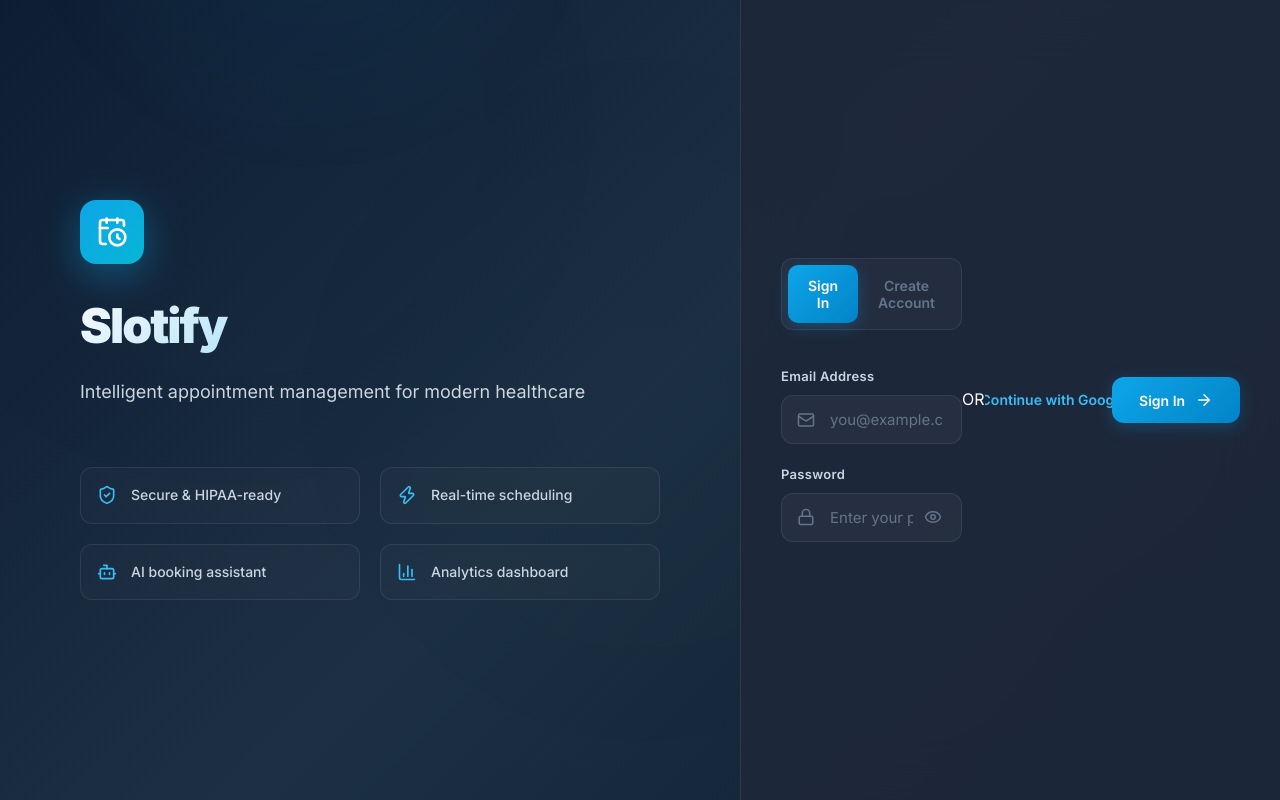
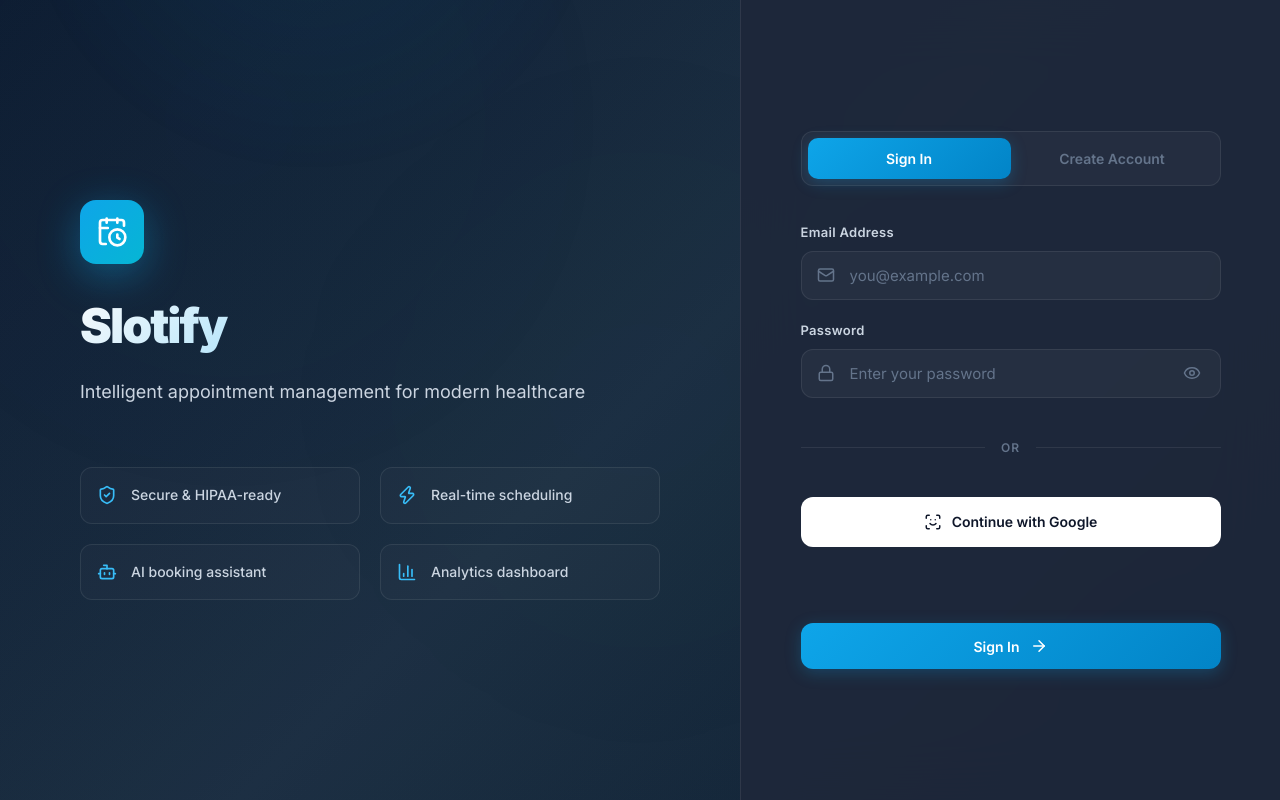
Before and after one commit to Goventhan360/slotify, a website: page public/index.html in a window 1280 px wide. Drawn offline with nearby package versions, Linux system fonts and the light colour scheme.

Commit message:
Fix UI structure and add Google button styles

```diff
--- a/public/style.css
+++ b/public/style.css
@@ -168,19 +168,25 @@ a:hover {
 }
 
 @keyframes glowFloat {
-    0%, 100% {
+
+    0%,
+    100% {
         transform: translate(0, 0) scale(1);
     }
+
     50% {
         transform: translate(30px, -30px) scale(1.1);
     }
 }
 
 @keyframes glowPulse {
-    0%, 100% {
+
+    0%,
+    100% {
         opacity: 0.3;
         transform: translate(-50%, -50%) scale(1);
     }
+
     50% {
         opacity: 0.5;
         transform: translate(-50%, -50%) scale(1.15);
@@ -345,6 +351,51 @@ a:hover {
 }
 
 /* ===== INPUT FIELDS ===== */
+
+/* Auth Separator */
+.auth-separator {
+    display: flex;
+    align-items: center;
+    justify-content: center;
+    margin: 20px 0;
+}
+
+.auth-separator::before,
+.auth-separator::after {
+    content: '';
+    flex: 1;
+    height: 1px;
+    background: var(--border);
+}
+
+.auth-separator span {
+    padding: 0 16px;
+    font-size: 12px;
+    font-weight: 600;
+    color: var(--text-muted);
+    text-transform: uppercase;
+    letter-spacing: 1px;
+}
+
+/* Google Button */
+.google-btn {
+    background: white;
+    color: #0F172A;
+    border: 1px solid white;
+    width: 100%;
+    margin-bottom: 20px;
+}
+
+.google-btn:hover {
+    background: #F1F5F9;
+    box-shadow: 0 4px 16px rgba(255, 255, 255, 0.15);
+    transform: translateY(-2px);
+}
+
+.google-btn svg {
+    color: #0F172A;
+}
+
 .input-group {
     animation: fadeUp 0.4s ease backwards;
 }
@@ -819,8 +870,17 @@ input[type="text"]#regPassword {
 }
 
 @keyframes pulse {
-    0%, 100% { transform: scale(1); opacity: 1; }
-    50% { transform: scale(1.2); opacity: 0.8; }
+
+    0%,
+    100% {
+        transform: scale(1);
+        opacity: 1;
+    }
+
+    50% {
+        transform: scale(1.2);
+        opacity: 0.8;
+    }
 }
 
 .nav-user {
@@ -1547,8 +1607,15 @@ tr:hover td {
 }
 
 @keyframes dotPulse {
-    0%, 100% { box-shadow: 0 0 16px var(--primary-glow); }
-    50% { box-shadow: 0 0 24px var(--primary-glow); }
+
+    0%,
+    100% {
+        box-shadow: 0 0 16px var(--primary-glow);
+    }
+
+    50% {
+        box-shadow: 0 0 24px var(--primary-glow);
+    }
 }
 
 .tl-time {
@@ -2032,6 +2099,7 @@ tr:hover td {
         opacity: 0;
         transform: translateY(20px);
     }
+
     to {
         opacity: 1;
         transform: translateY(0);
@@ -2043,6 +2111,7 @@ tr:hover td {
         opacity: 0;
         transform: translateY(-12px);
     }
+
     to {
         opacity: 1;
         transform: translateY(0);
@@ -2050,13 +2119,23 @@ tr:hover td {
 }
 
 @keyframes fadeIn {
-    from { opacity: 0; }
-    to { opacity: 1; }
+    from {
+        opacity: 0;
+    }
+
+    to {
+        opacity: 1;
+    }
 }
 
 @keyframes fadeOut {
-    from { opacity: 1; }
-    to { opacity: 0; }
+    from {
+        opacity: 1;
+    }
+
+    to {
+        opacity: 0;
+    }
 }
 
 @keyframes scaleIn {
@@ -2064,6 +2143,7 @@ tr:hover td {
         transform: scale(0.9);
         opacity: 0;
     }
+
     to {
         transform: scale(1);
         opacity: 1;
@@ -2075,6 +2155,7 @@ tr:hover td {
         opacity: 0;
         transform: translateX(60px);
     }
+
     to {
         opacity: 1;
         transform: translateX(0);
@@ -2085,6 +2166,7 @@ tr:hover td {
     0% {
         background-position: 200% 0;
     }
+
     100% {
         background-position: -200% 0;
     }
```
Also changed, not shown: public/index.html (+3 -2 lines).
